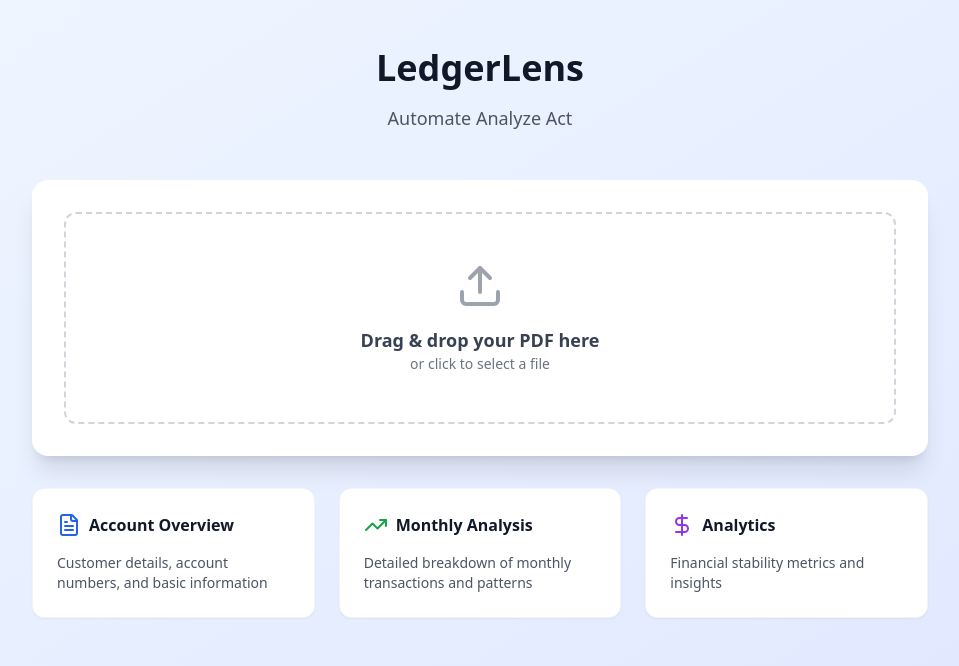
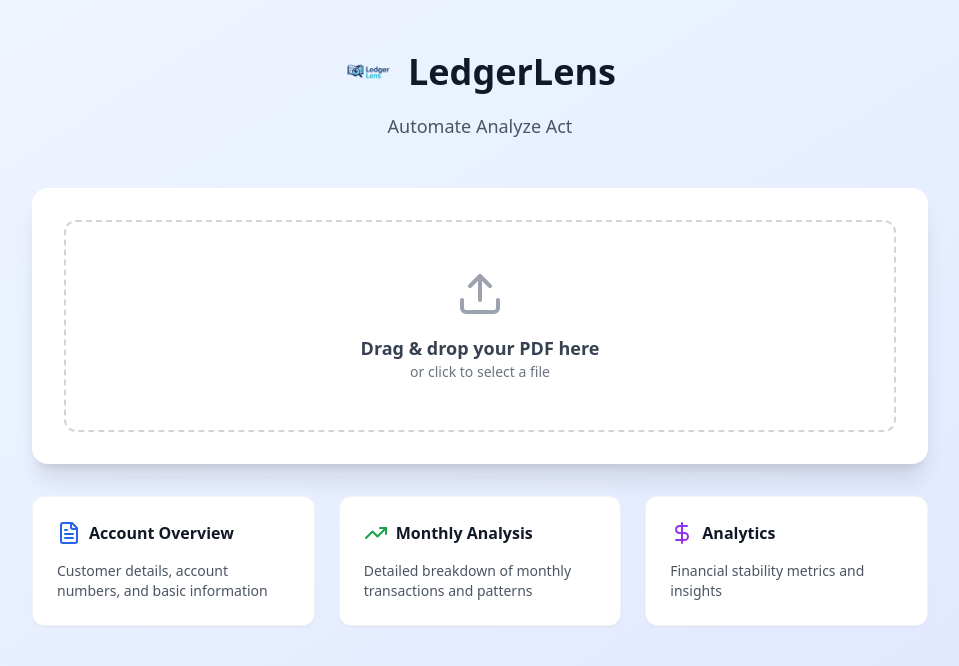
Before and after one commit to zaiffishiekh01/Ledger-Lens-frontend, a React (Vite) app in the folder Ledger-Lens-frontend/: page / in a window 1280 px wide. Shown: the top 666 px of the page, without its empty margins (160-1119 px from the left). Built offline with nearby package versions, Linux system fonts and the light colour scheme.

Commit message:
Add LedgerLens branding (logo, favicon, title)

```diff
--- a/Ledger-Lens-frontend/index.html
+++ b/Ledger-Lens-frontend/index.html
@@ -2,9 +2,9 @@
 <html lang="en">
   <head>
     <meta charset="UTF-8" />
-    <link rel="icon" type="image/svg+xml" href="/vite.svg" />
+    <link rel="icon" type="image/png" href="/favicon.png" />
     <meta name="viewport" content="width=device-width, initial-scale=1.0" />
-    <title>Professional Financial PDF Analyzer Interface</title>
+    <title>LedgerLens - Automate Analyze Act</title>
   </head>
   <body>
     <div id="root"></div>
--- a/Ledger-Lens-frontend/src/App.tsx
+++ b/Ledger-Lens-frontend/src/App.tsx
@@ -2,6 +2,7 @@ import React, { useState } from 'react';
 import { Upload, FileText, TrendingUp, TrendingDown, DollarSign, Calendar, Globe, AlertTriangle } from 'lucide-react';
 import { BarChart, Bar, XAxis, YAxis, CartesianGrid, Tooltip, ResponsiveContainer, LineChart, Line, PieChart, Pie, Cell, Area, AreaChart } from 'recharts';
 import { useDropzone } from 'react-dropzone';
+import logo from './assets/logo.png';
 
 // Sample data for demonstration
 const sampleData = {
@@ -183,7 +184,10 @@ function App() {
         <div className="container mx-auto px-4 py-12">
           <div className="max-w-4xl mx-auto">
             <div className="text-center mb-12">
-              <h1 className="text-4xl font-bold text-gray-900 mb-4">LedgerLens</h1>
+              <div className="flex items-center justify-center gap-4 mb-4">
+                <img src={logo} alt="LedgerLens Logo" className="h-12 w-auto" />
+                <h1 className="text-4xl font-bold text-gray-900">LedgerLens</h1>
+              </div>
               <p className="text-lg text-gray-600">Automate Analyze Act</p>
             </div>
 
@@ -268,9 +272,12 @@ function App() {
         <div className="container mx-auto px-4 py-6">
           <div className="flex items-center justify-between">
             <div className="flex-1"></div>
-            <div className="text-center">
-              <h1 className="text-4xl font-bold text-gray-900">LedgerLens</h1>
-              <p className="text-sm text-gray-600 mt-1">Automate Analyze Act</p>
+            <div className="text-center flex items-center justify-center gap-3">
+              <img src={logo} alt="LedgerLens Logo" className="h-10 w-auto" />
+              <div>
+                <h1 className="text-4xl font-bold text-gray-900">LedgerLens</h1>
+                <p className="text-sm text-gray-600 mt-1">Automate Analyze Act</p>
+              </div>
             </div>
             <div className="flex-1 flex justify-end">
               <button
```
Also changed, not shown: Ledger-Lens-frontend/src/assets/logo.png (added).
